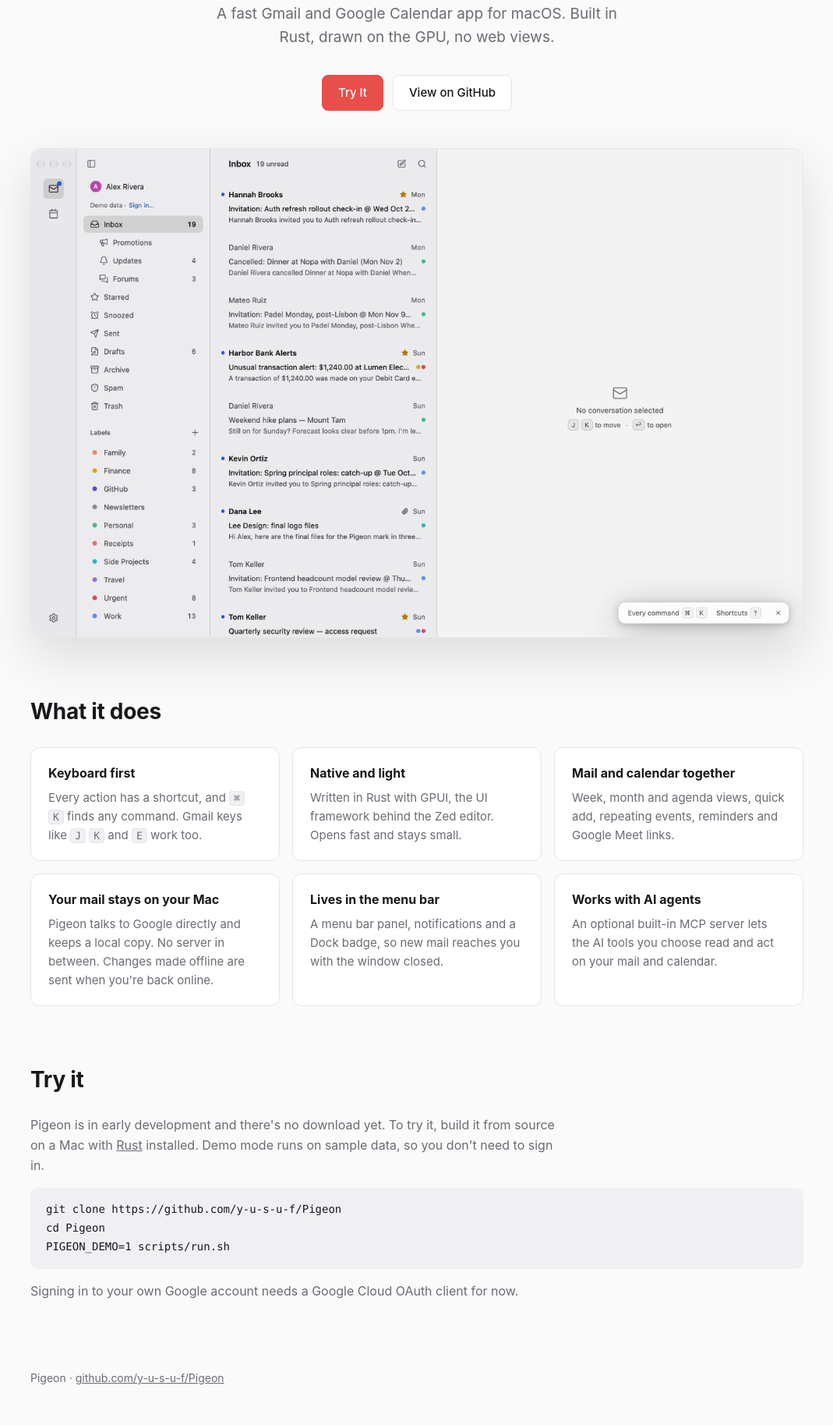
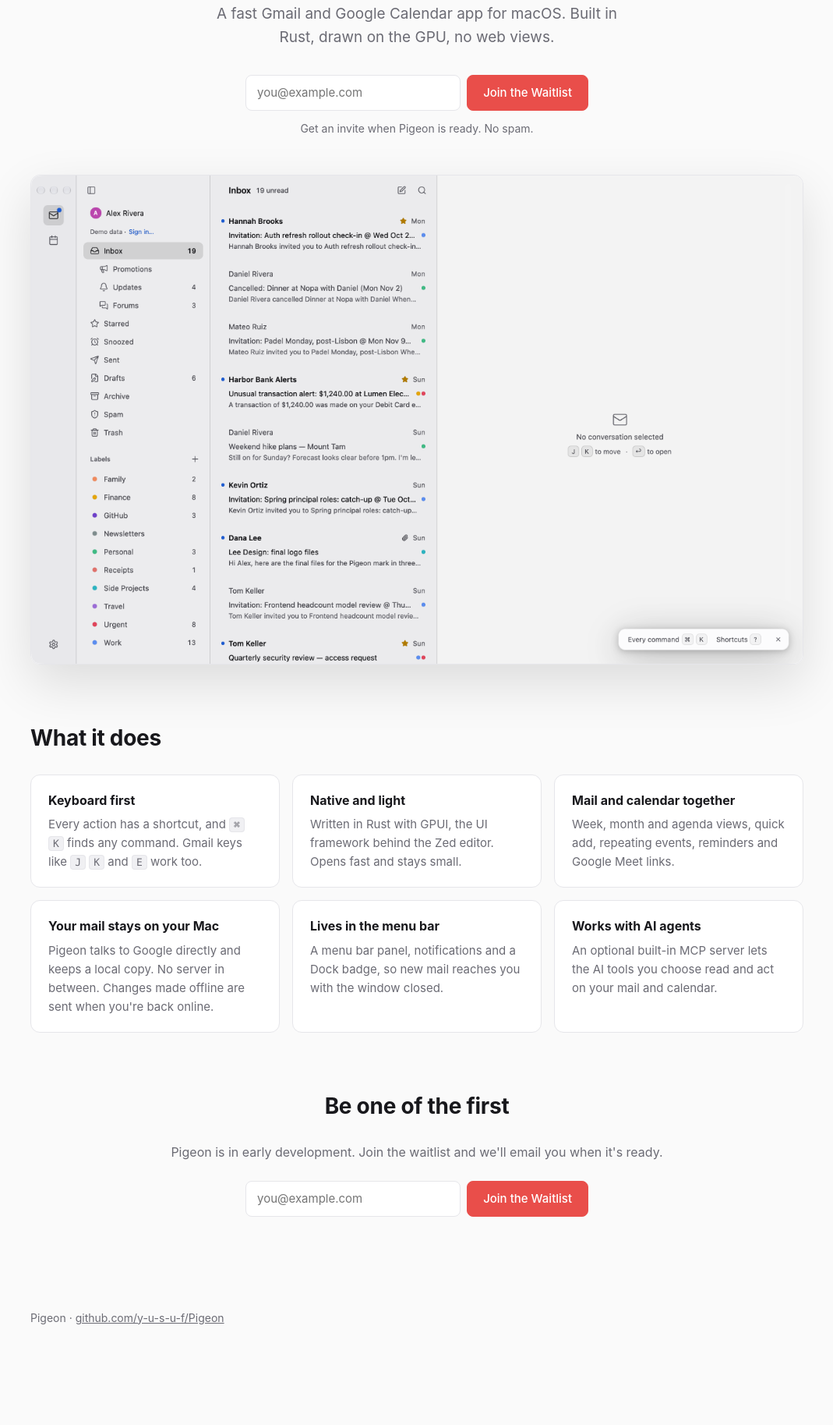
Before and after one commit to y-u-s-u-f/Pigeon, a plain HTML site: page site/index.html in a window 1280 px wide. Shown: the part 404-2231 px from the top of the page at 78% size, without its empty margins (105-1174 px from the left). After the commit the page ends 2153 px from the top, so only its background shows below. Drawn offline with Linux system fonts and the light colour scheme.

Commit message:
Turn the website into a waitlist

```diff
--- a/site/index.html
+++ b/site/index.html
@@ -53,14 +53,19 @@
   .hero img { width: 96px; height: 96px; }
   h1 { font-size: clamp(36px, 6vw, 56px); line-height: 1.1; letter-spacing: -0.02em; margin: 24px 0 16px; }
   .lead { font-size: 19px; color: var(--muted); max-width: 560px; margin: 0 auto 32px; }
-  .buttons { display: flex; gap: 12px; justify-content: center; flex-wrap: wrap; }
-  .button {
-    display: inline-block; padding: 10px 20px; border-radius: 8px;
-    font-weight: 500; font-size: 15px; text-decoration: none;
-    border: 1px solid var(--border); background: var(--card);
+  .waitlist { display: flex; gap: 8px; justify-content: center; flex-wrap: wrap; max-width: 440px; margin: 0 auto; }
+  .waitlist input {
+    flex: 1 1 240px; padding: 10px 14px; border-radius: 8px; font: inherit; font-size: 15px;
+    border: 1px solid var(--border); background: var(--card); color: var(--text);
   }
-  .button.primary { background: var(--accent); border-color: var(--accent); color: #fff; }
-  .button:hover { opacity: 0.88; }
+  .waitlist input:focus { outline: 2px solid var(--accent); outline-offset: 1px; }
+  .waitlist button {
+    padding: 10px 20px; border-radius: 8px; font: inherit; font-weight: 500; font-size: 15px;
+    border: 1px solid var(--accent); background: var(--accent); color: #fff; cursor: pointer;
+  }
+  .waitlist button:hover { opacity: 0.88; }
+  .waitlist button:disabled { opacity: 0.6; cursor: default; }
+  .note { color: var(--muted); font-size: 14px; margin: 12px 0 0; min-height: 1.6em; }
   .shot {
     display: block; width: 100%; height: auto; border-radius: 12px;
     border: 1px solid var(--border);
@@ -76,11 +81,8 @@
     font: 13px ui-monospace, SFMono-Regular, Menlo, monospace;
     border: 1px solid var(--border); border-radius: 4px; padding: 1px 5px; background: var(--code);
   }
-  pre {
-    background: var(--code); border-radius: 10px; padding: 16px 20px; overflow-x: auto;
-    font: 14px/1.7 ui-monospace, SFMono-Regular, Menlo, monospace;
-  }
-  .status p { color: var(--muted); max-width: 680px; }
+  .join { text-align: center; }
+  .join p { color: var(--muted); margin: 0 0 24px; }
   footer { max-width: 1040px; margin: 0 auto; padding: 72px 24px 48px; color: var(--muted); font-size: 14px; }
 </style>
 </head>
@@ -94,10 +96,11 @@
     <img src="icon.png" alt="Pigeon app icon">
     <h1>Email and calendar,<br>at the speed of your keyboard.</h1>
     <p class="lead">A fast Gmail and Google Calendar app for macOS. Built in Rust, drawn on the GPU, no web views.</p>
-    <div class="buttons">
-      <a class="button primary" href="#try-it">Try It</a>
-      <a class="button" href="https://github.com/y-u-s-u-f/Pigeon">View on GitHub</a>
-    </div>
+    <form class="waitlist" action="https://docs.google.com/forms/d/e/1FAIpQLSfuTlJVaGQQahPOootENKsLUeIEEUEq4mYIvXSwvVkxBb_9ZQ/formResponse" method="post">
+      <input type="email" name="entry.1444778291" placeholder="you@example.com" required aria-label="Email address">
+      <button type="submit">Join the Waitlist</button>
+    </form>
+    <p class="note" role="status">Get an invite when Pigeon is ready. No spam.</p>
   </div>
 
   <img class="shot" src="screenshot.png" width="2720" height="1720" alt="Pigeon's inbox with folders, labels and a list of conversations">
@@ -132,17 +135,37 @@
     </div>
   </section>
 
-  <section class="status" id="try-it">
-    <h2>Try it</h2>
-    <p>Pigeon is in early development and there's no download yet. To try it, build it from source on a Mac with <a href="https://rustup.rs">Rust</a> installed. Demo mode runs on sample data, so you don't need to sign in.</p>
-<pre>git clone https://github.com/y-u-s-u-f/Pigeon
-cd Pigeon
-PIGEON_DEMO=1 scripts/run.sh</pre>
-    <p>Signing in to your own Google account needs a Google Cloud OAuth client for now.</p>
+  <section class="join">
+    <h2>Be one of the first</h2>
+    <p>Pigeon is in early development. Join the waitlist and we'll email you when it's ready.</p>
+    <form class="waitlist" action="https://docs.google.com/forms/d/e/1FAIpQLSfuTlJVaGQQahPOootENKsLUeIEEUEq4mYIvXSwvVkxBb_9ZQ/formResponse" method="post">
+      <input type="email" name="entry.1444778291" placeholder="you@example.com" required aria-label="Email address">
+      <button type="submit">Join the Waitlist</button>
+    </form>
+    <p class="note" role="status"></p>
   </section>
 </main>
 <footer>
   Pigeon · <a href="https://github.com/y-u-s-u-f/Pigeon">github.com/y-u-s-u-f/Pigeon</a>
 </footer>
+<script>
+  for (const form of document.querySelectorAll(".waitlist")) {
+    form.addEventListener("submit", async (event) => {
+      event.preventDefault();
+      const button = form.querySelector("button");
+      const note = form.nextElementSibling;
+      button.disabled = true;
+      try {
+        await fetch(form.action, { method: "POST", mode: "no-cors", body: new FormData(form) });
+        form.reset();
+        note.textContent = "You're on the list. We'll email you when Pigeon is ready.";
+      } catch {
+        note.textContent = "That didn't go through. Check your connection and try again.";
+      } finally {
+        button.disabled = false;
+      }
+    });
+  }
+</script>
 </body>
 </html>
```
